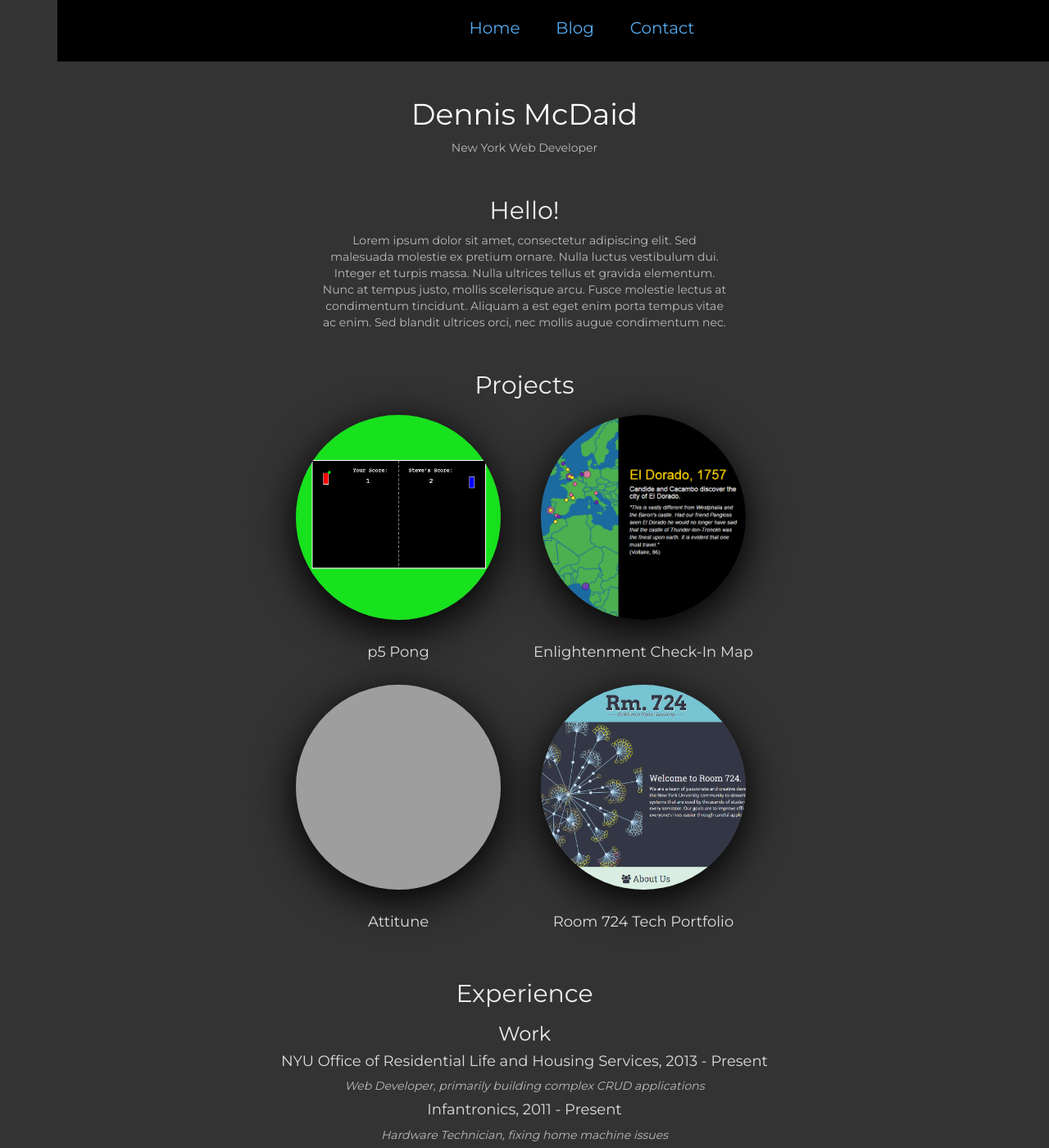
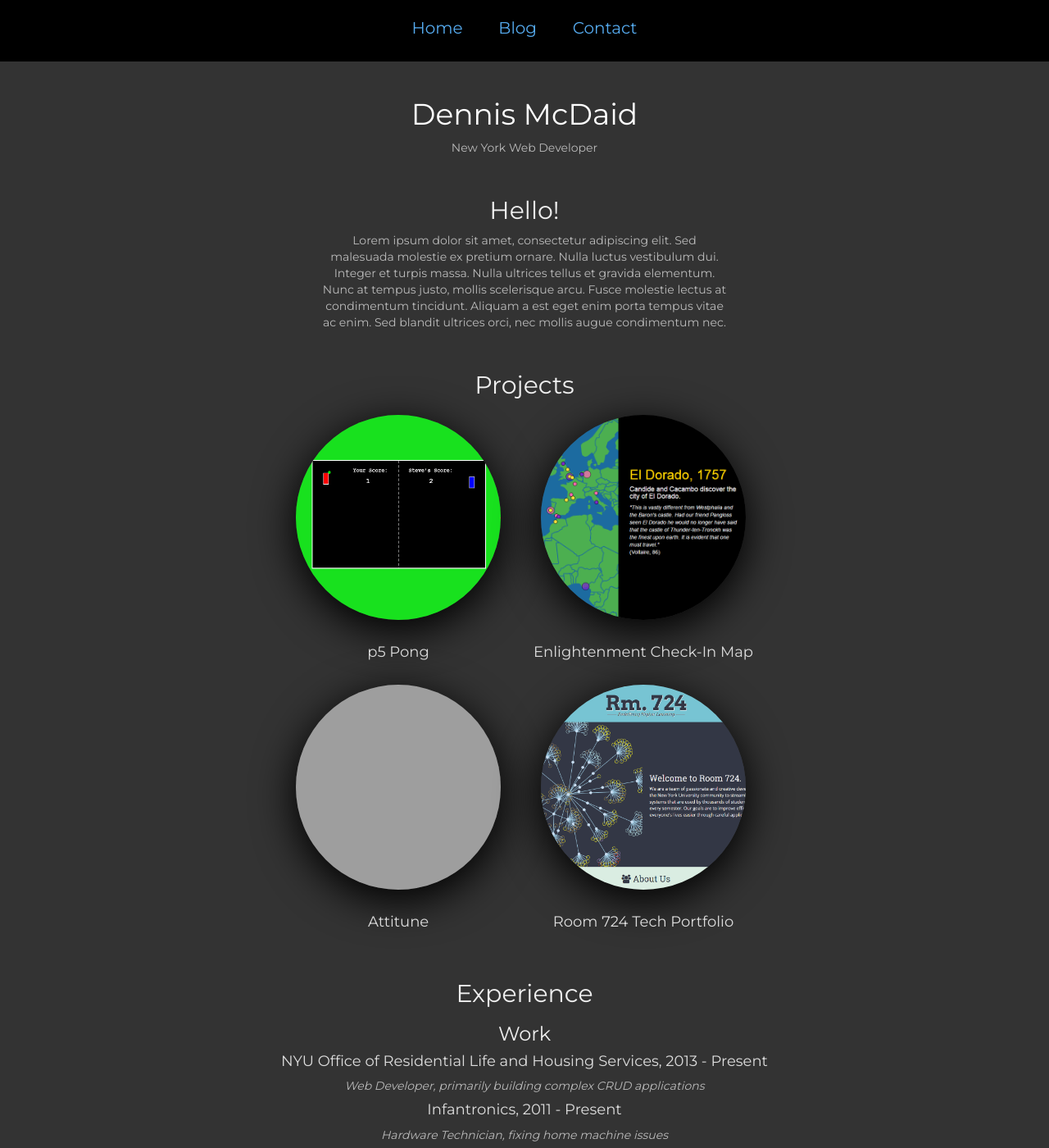
Before and after one commit to dns-mcdaid/dns-mcdaid.github.io, a Jekyll site: the page built from index.html, in a window 1280 px wide and 1400 px high. Shown: the whole window at 82% size. Built offline with Jekyll 4.4.1, drawn with Linux system fonts in a browser that asks for light colours; nearby versions of some CDN libraries; Markdown is read by kramdown in place of the engine named in the settings; grey boxes are pictures that could not be loaded.

Commit message:
Fixed header formatting and javascript getting elements.

```diff
--- a/_layouts/default.html
+++ b/_layouts/default.html
@@ -17,6 +17,7 @@
 		<script src="https://maxcdn.bootstrapcdn.com/bootstrap/3.3.6/js/bootstrap.min.js" integrity="sha384-0mSbJDEHialfmuBBQP6A4Qrprq5OVfW37PRR3j5ELqxss1yVqOtnepnHVP9aJ7xS" crossorigin="anonymous"></script>
 
 		<link rel="stylesheet" href="https://maxcdn.bootstrapcdn.com/font-awesome/4.5.0/css/font-awesome.min.css">
+
 		<link href='https://fonts.googleapis.com/css?family=Montserrat:400,700' rel='stylesheet' type='text/css'>
 
     <link rel="stylesheet" href="{{ site.baseurl }}/stylesheets/mainStyle.css">
@@ -31,7 +32,10 @@
 
   <body>
     <div class="wrapper-masthead">
-      <div class="container">
+      <!-- Container classes mess up the header alignment -->
+      <!-- and I'm too dumb to implement a fix at the moment, -->
+      <!-- so I'm just commenting them all out for now. -->
+      <!--<div class="container">-->
         <header class="masthead clearfix">
           <nav>
             <ul>
@@ -41,7 +45,7 @@
             </ul>
           </nav>
         </header>
-      </div>
+      <!--</div>-->
     </div>
 
     <div id="welcome">
@@ -54,17 +58,19 @@
         <br>
     </div>
 
-    <div id="main" role="main" class="container" class="col-md-12">
-      {{ content }}
+    <div id="main" role="main" class="col-md-12">
+      <!--<div class="container">-->
+        {{ content }}
+      <!--</div>-->
     </div>
 
     <div class="wrapper-footer">
-      <div class="container">
+      <!--<div class="container">-->
         <footer class="footer" id="contact">
           <h2>Contact</h2>
           {% include svg-icons.html %}
         </footer>
-      </div>
+      <!--</div>-->
     </div>
 
     {% include analytics.html %}
--- a/javascript/siteScript.js
+++ b/javascript/siteScript.js
@@ -7,6 +7,8 @@ $(document).ready(function() {
     "goldblum.jpg",
     "trump.jpg"
   ];
+  var mud = "#b48925";
+  var hotterPink = "#ff0080";
 
   function filterPath(string) {
     return string
@@ -35,13 +37,19 @@ $(document).ready(function() {
 
   // Using keypress.js
   listener.sequence_combo("up up down down left right left right b a enter", function() {
-  	var container = document.getElementById("main");
-    var header = document.getElementById("header");
+  	var main = document.getElementById("main");
     var icons = document.getElementsByTagName("i");
+    var footer = document.getElementsByClassName("footer");
+    var description = document.getElementsByClassName("site-description");
 
-    container.style.backgroundColor = "#b48925";
-    document.getElementsByTagName("body")[0].backgroundColor = "#b48925";
-    container.style.color = "#ff0080";
+    main.style.backgroundColor = mud;
+    document.getElementsByTagName("body")[0].style.backgroundColor = mud;
+    footer[0].style.backgroundColor = mud;
+
+    main.style.color = hotterPink;
+    description[0].style.color = "green";
+    description[0].innerHTML = "I had way too much time on my hands.";
+
     document.body.style.fontFamily = "Papyrus, fantasy";
 
     for(var i = 0; i < hTags.length; i++){
--- a/stylesheets/mainStyle.css
+++ b/stylesheets/mainStyle.css
@@ -3,7 +3,6 @@ body {
 	color: #bbb;
 	font-family: 'Montserrat', sans-serif;
 	text-align: center;
-	margin: auto;
 }
 
 a {
@@ -56,8 +55,11 @@ img {
 	box-shadow: 0 12px 50px 2px black;
 }
 
+header {
+	width: 100%;
+}
+
 nav {
-	width: 100%;
 	margin: auto;
 	position:fixed;
 	height: 75px;
```
